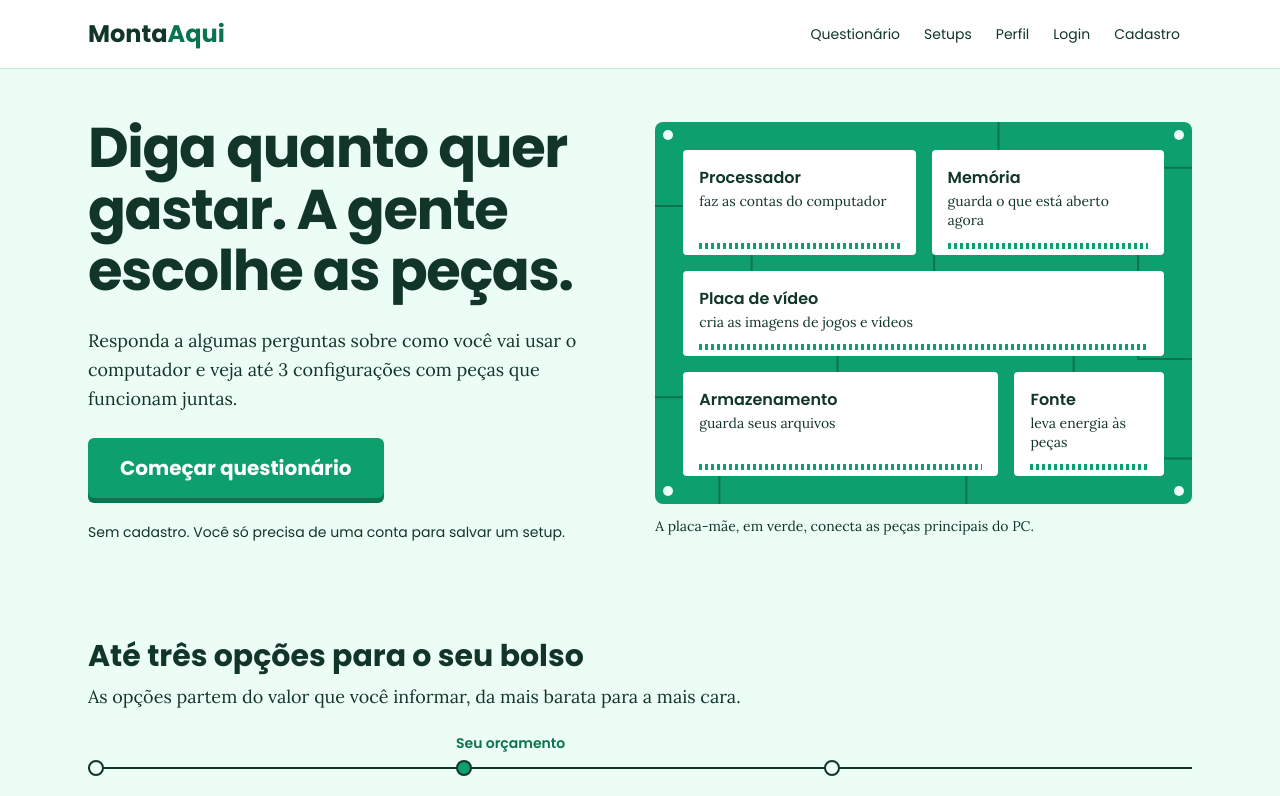
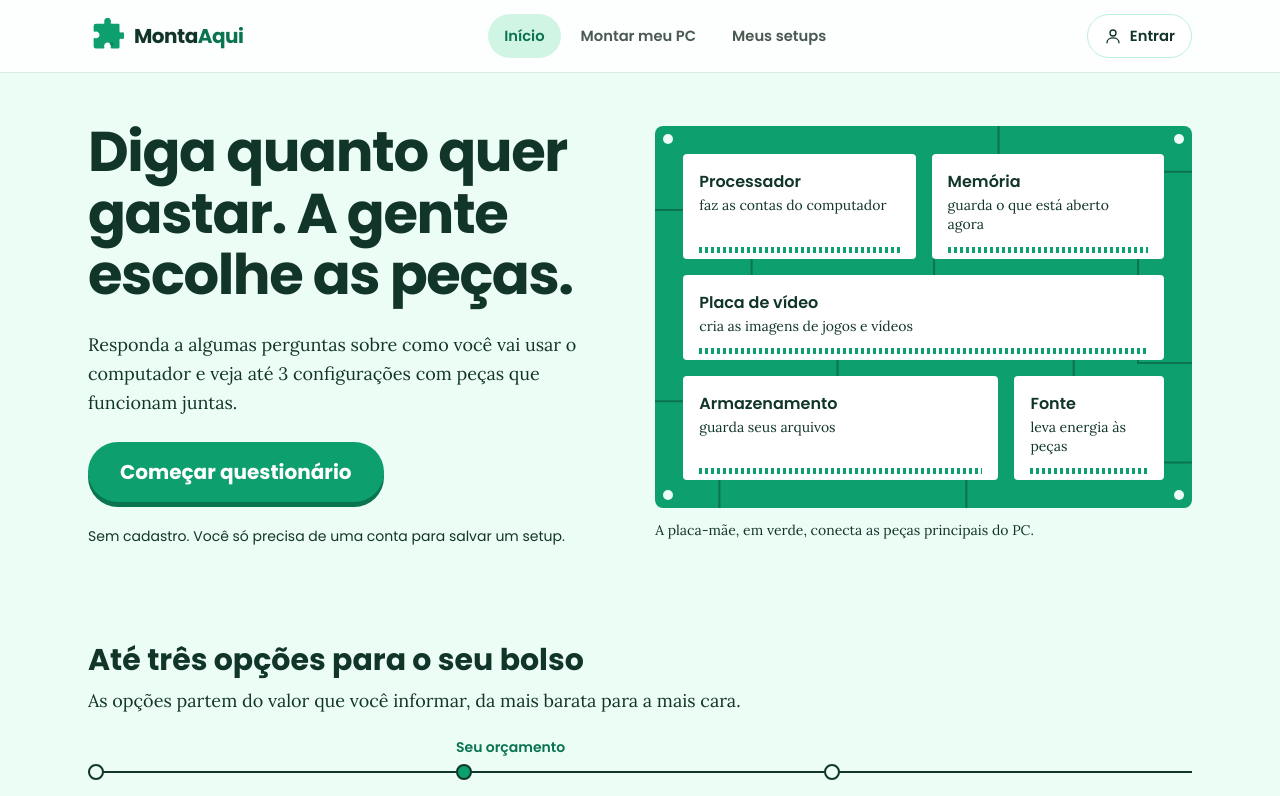
Before and after one commit to JoaoAbreu-sccp/MontaAqui, a React (Vite) app in the folder frontend/: page / in a window 1280 px wide. Shown: the top 796 px of the page. Built offline with nearby package versions, Linux system fonts and the light colour scheme.

Commit message:
atualiza header e botão da home

```diff
--- a/frontend/src/components/Header.jsx
+++ b/frontend/src/components/Header.jsx
@@ -1,34 +1,58 @@
 import { Link, NavLink } from 'react-router-dom'
+import { IconeUsuario } from './Icones'
+import LogoMarca from './LogoMarca'
 
+// O site funciona sem conta: a conta só serve para salvar setups.
+// Por isso a navegação é curta e "Entrar" fica separado, no canto direito.
 const links = [
-  { to: '/questionario', label: 'Questionário' },
-  { to: '/setups', label: 'Setups' },
-  { to: '/perfil', label: 'Perfil' },
-  { to: '/login', label: 'Login' },
-  { to: '/cadastro', label: 'Cadastro' },
+  { to: '/', label: 'Início', fim: true },
+  { to: '/questionario', label: 'Montar meu PC' },
+  { to: '/setups', label: 'Meus setups' },
 ]
 
-// O NavLink informa se a rota está ativa, e usamos isso para destacar a página atual.
+// Links em formato de pílula; o da página atual ganha fundo verde-claro.
 // A altura mínima (min-h-11) deixa os links fáceis de tocar no celular.
 function classesDoLink({ isActive }) {
-  const base = 'inline-flex min-h-11 items-center rounded-lg px-3 text-sm hover:bg-menta'
-  return isActive ? `${base} font-semibold text-esmeralda-escuro` : base
+  const base = 'inline-flex min-h-11 items-center rounded-full px-4 text-[0.92rem] font-semibold transition-colors'
+  return isActive
+    ? `${base} bg-menta-forte text-esmeralda-escuro`
+    : `${base} text-tinta-suave hover:bg-menta hover:text-tinta`
 }
 
 export default function Header() {
   return (
-    <header className="border-b border-menta-borda bg-white">
-      <div className="mx-auto flex max-w-6xl flex-wrap items-center justify-between gap-x-6 gap-y-1 px-4 py-3 sm:px-6">
-        <Link to="/" className="text-2xl font-bold">
-          Monta<span className="text-esmeralda-escuro">Aqui</span>
+    // sticky + fundo translúcido com desfoque: o menu acompanha a rolagem sem esconder o conteúdo.
+    <header className="sticky top-0 z-50 border-b border-linha bg-white/85 backdrop-blur-md">
+      <div className="mx-auto flex h-18 max-w-6xl items-center justify-between gap-4 px-4 sm:px-6">
+        <Link to="/" className="flex items-center gap-2.5 rounded-lg">
+          <LogoMarca tamanho={36} />
+          <span className="text-xl font-bold tracking-tight">
+            Monta<span className="text-esmeralda-escuro">Aqui</span>
+          </span>
         </Link>
-        <nav aria-label="Navegação principal" className="-mx-3 flex flex-wrap sm:mx-0">
-          {links.map(({ to, label }) => (
-            <NavLink key={to} to={to} className={classesDoLink}>
+
+        {/* No celular os links somem: o botão principal da Home já leva ao questionário. */}
+        <nav aria-label="Navegação principal" className="hidden gap-1 md:flex">
+          {links.map(({ to, label, fim }) => (
+            <NavLink key={to} to={to} end={fim} className={classesDoLink}>
               {label}
             </NavLink>
           ))}
         </nav>
+
+        <NavLink
+          to="/login"
+          className={({ isActive }) =>
+            `inline-flex min-h-11 items-center gap-2 rounded-full border-[1.5px] px-4 text-[0.92rem] font-semibold transition-colors ${
+              isActive
+                ? 'border-esmeralda bg-menta'
+                : 'border-menta-borda bg-white hover:border-esmeralda hover:bg-menta'
+            }`
+          }
+        >
+          <IconeUsuario tamanho={18} />
+          Entrar
+        </NavLink>
       </div>
     </header>
   )
--- a/frontend/src/pages/Home.jsx
+++ b/frontend/src/pages/Home.jsx
@@ -50,7 +50,7 @@ export default function Home() {
               A sombra sólida e o movimento ao clicar lembram uma peça sendo encaixada. */}
           <Link
             to="/questionario"
-            className="w-full rounded-md bg-esmeralda px-8 py-4 text-center text-xl font-bold text-white shadow-[0_5px_0_var(--color-esmeralda-escuro)] transition-[translate,box-shadow] hover:shadow-[0_5px_0_var(--color-tinta)] active:translate-y-1 active:shadow-[0_1px_0_var(--color-tinta)] sm:w-auto"
+            className="w-full rounded-full bg-esmeralda px-8 py-4 text-center text-xl font-bold text-white shadow-[0_5px_0_var(--color-esmeralda-escuro)] transition-[translate,box-shadow] hover:shadow-[0_5px_0_var(--color-tinta)] active:translate-y-1 active:shadow-[0_1px_0_var(--color-tinta)] sm:w-auto"
           >
             Começar questionário
           </Link>
```
